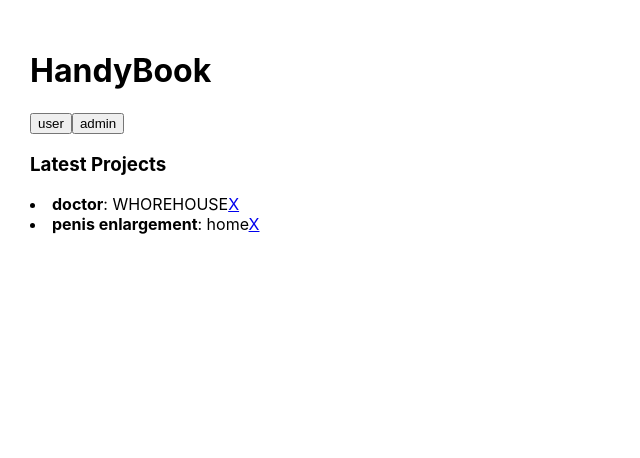
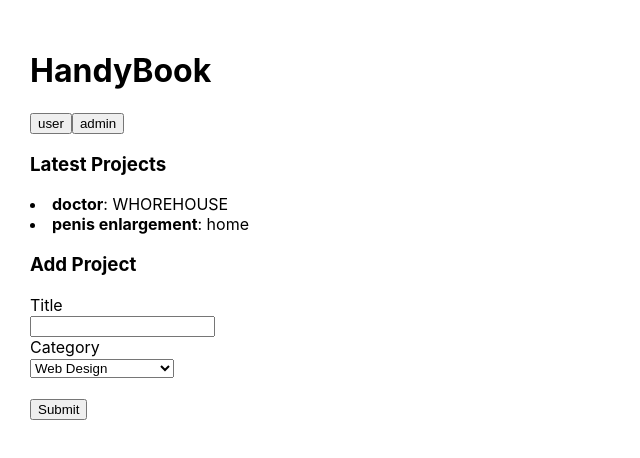
Before and after one commit to ianmah/handybook, a React (Create React App) app: page / in a window 1280 px wide. Both pictures are taken after a click on the button "user". Shown: the top 458 px of the page, without its empty margins (0-640 px from the left). Built offline with nearby package versions, Linux system fonts and the light colour scheme.

Commit message:
it was working kinda

```diff
--- a/src/Components/HandyItem.js
+++ b/src/Components/HandyItem.js
@@ -9,7 +9,6 @@ class HandyItem extends Component {
     return (
       <li className="Project">
         <strong>{this.props.project.to}</strong>: {this.props.project.from}
-        <a href="#" onClick={this.deleteProject.bind(this, this.props.project.id)}>X</a>
       </li>
     );
   }
--- /dev/null
+++ b/src/Components/Handys.js
@@ -0,0 +1,70 @@
+import React, { Component } from 'react';
+import HandyItem from './HandyItem';
+import uuid from 'uuid';
+
+class Handys extends Component {
+  constructor() {
+      super();
+      this.state = { projects: [
+        {id : uuid.v4(),
+          to : "doctor",
+      from : "WHOREHOUSE",
+    time : "04:20",
+  date : "10-09-1969"},
+
+    {id : uuid.v4(),
+      to : "penis enlargement",
+  from : "home",
+time : "04:20",
+date : "10-09-2069"}
+      ]}
+  }
+
+  deleteProject(project){
+    console.log(this)
+      console.log(project)
+
+     var copy = this.state.projects.filter(element => element.id === project)
+     this.setState(copy)
+     this.forceUpdate();
+      // this.state.projects.splice(this.state.projects.findIndex(element => element.to === "penis enlargement"), 1);
+      // var copy = User.state.projects.filter(function() {for (var i = 0; i < this.state.projects.length; i++) {
+      //   var test = this.state.projects[i];
+      //   if (test.id === project) {
+      //     return true;
+      //   }
+      // }});
+     // copy.filter(element => element.id===id)
+       // this.setState(copy)
+
+    }
+
+    handleAddProject(project) {
+      let projects = this.state.projects;
+      projects.push(project);
+      this.setState({projects:projects})
+    }
+
+    render() {
+      let projectItems;
+      if(this.state.projects){
+        projectItems = this.state.projects.map(project => {
+          console.log(project);
+          return (
+            <div>
+
+            <HandyItem onDelete={this.deleteProject.bind(this)} key={project.to} project={project} />
+            </div>
+          );
+        });
+      }
+      return (
+        <div className="Projects">
+          <h3>Latest Projects</h3>
+          {projectItems}
+        </div>
+      );
+    }
+}
+export default Handys;
+// <AddHandy addProject={this.handleAddProject.bind(this)} />
--- a/src/Components/User.js
+++ b/src/Components/User.js
@@ -1,6 +1,8 @@
 import React, { Component } from 'react';
-import HandyItem from './HandyItem';
+import AddHandy from './AddHandy';
+import Handys from './Handys';
 import uuid from 'uuid';
+
 
 class User extends Component {
   constructor() {
@@ -20,28 +22,14 @@ date : "10-09-2069"}
       ]}
   }
 
-  deleteProject(searchid){
-      // this.state.projects.splice(this.state.projects.findIndex(element => element.to === "penis enlargement"), 1);
-      this.setState({})
 
-    }
-
-    render() {
-      let projectItems;
-      if(this.state.projects){
-        projectItems = this.state.projects.map(project => {
-          console.log(project);
-          return (
-            <HandyItem onDelete={this.deleteProject.bind(this)} key={project.to} project={project} />
-          );
-        });
-      }
+  render() {
       return (
-        <div className="Projects">
-          <h3>Latest Projects</h3>
-          {projectItems}
+        <div className='User'>
+        <Handys />
+        <AddHandy />
         </div>
-      );
-    }
+      )
+}
 }
 export default User;
```
